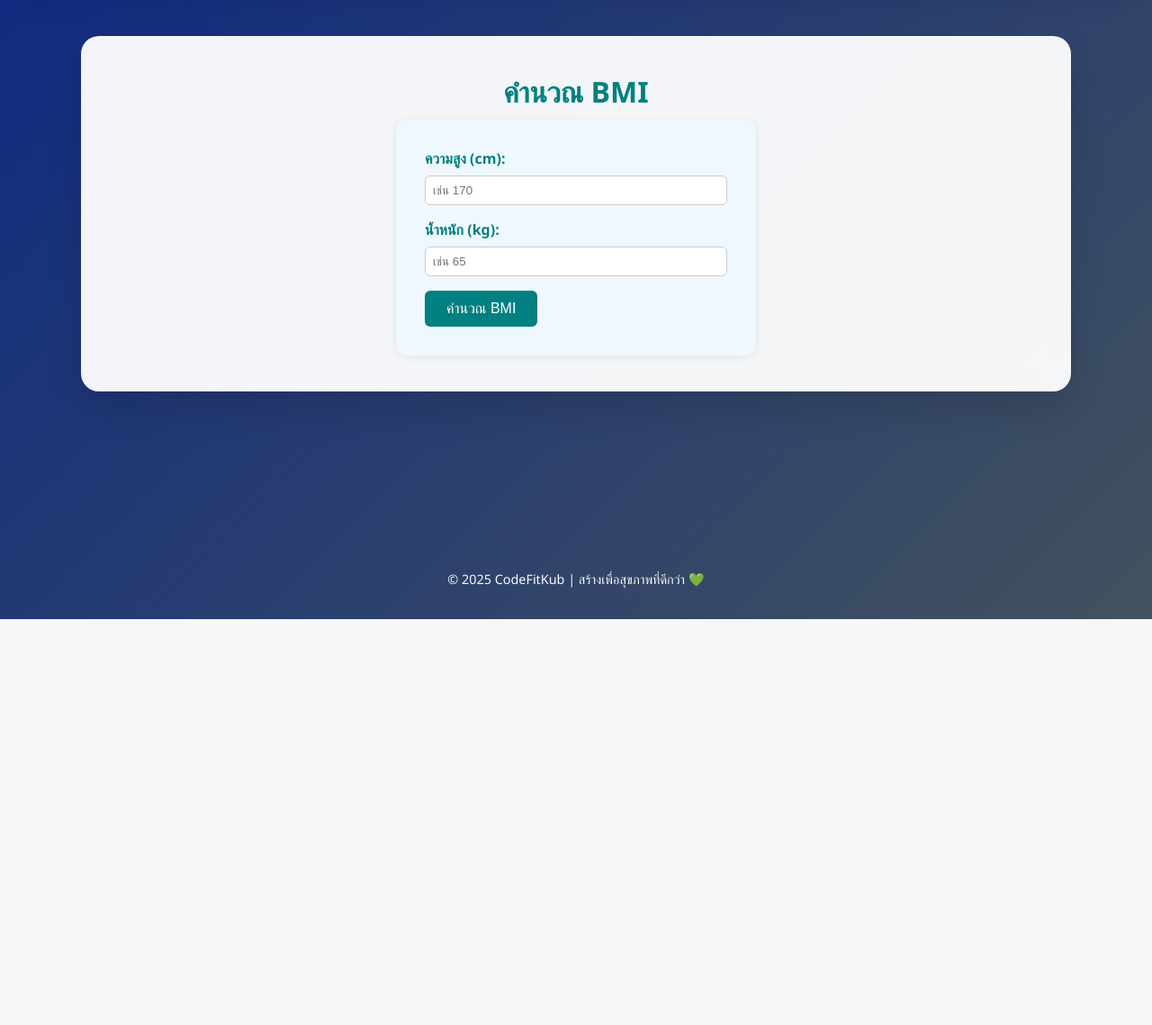
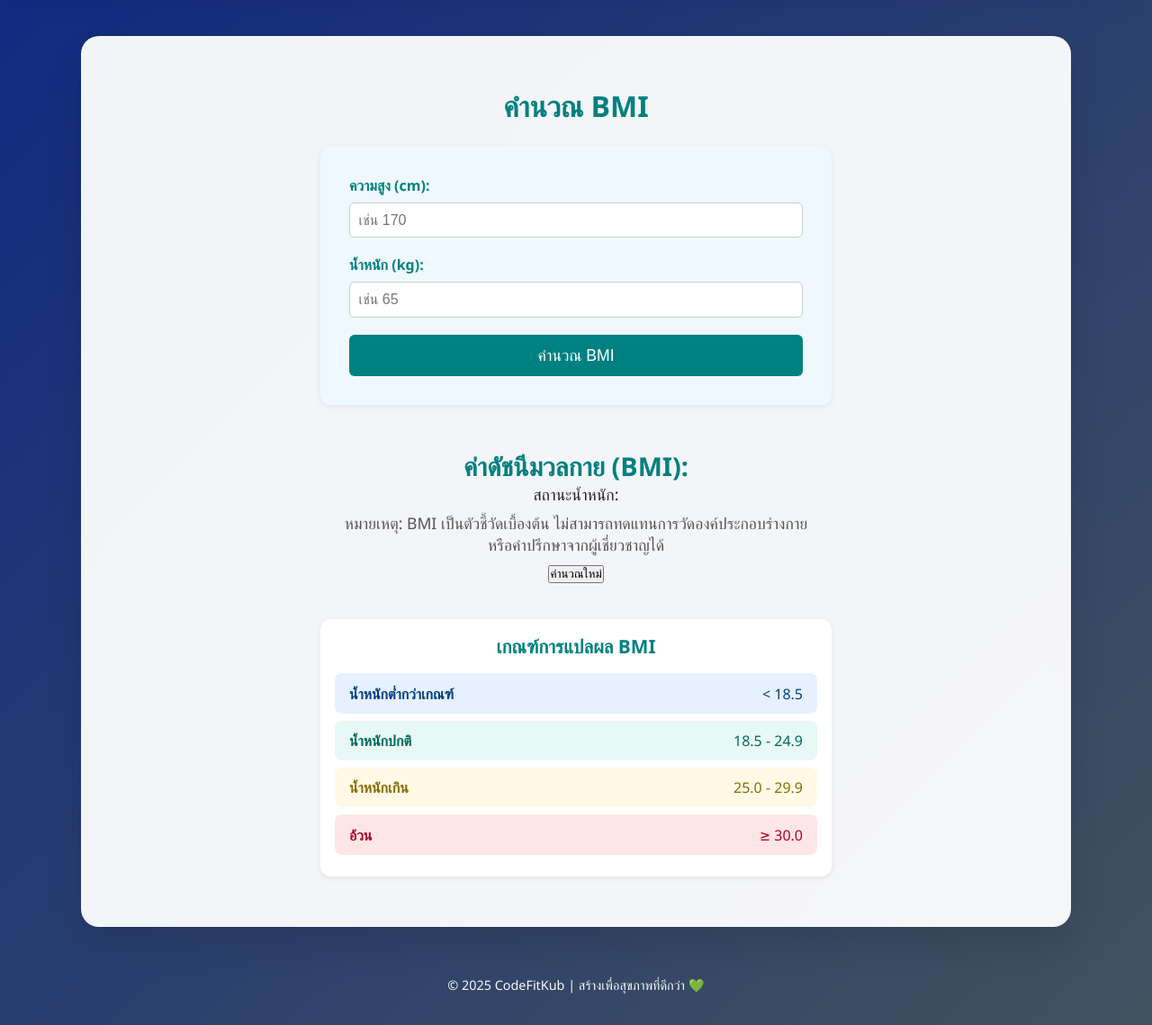
Before and after one commit to Nomu2448/Codefitkub, a Django app: page /bmi in a window 1280 px wide. Shown: the part 112-1251 px from the top of the page at 90% size. Before the commit the page ends 800 px from the top, so only its background shows below. Run offline with Django 5.2, Linux system fonts and the light colour scheme.

Commit message:
fix ui function-bmi

```diff
--- a/templates/bmi.html
+++ b/templates/bmi.html
@@ -4,32 +4,231 @@
 
 {% block extra_head %}
 <style>
-    .bmi-form { max-width: 400px; margin: 0 auto; background: #f0f8ff; padding: 2rem; border-radius: 12px; box-shadow: 0 2px 8px #0001; }
-    .bmi-form label { display: block; margin-bottom: 0.5rem; font-weight: bold; color: #008080; }
-    .bmi-form input { width: 100%; padding: 0.5rem; margin-bottom: 1rem; border-radius: 6px; border: 1px solid #ccc; }
-    .bmi-form button { background: #008080; color: #fff; border: none; padding: 0.7rem 1.5rem; border-radius: 6px; font-size: 1rem; cursor: pointer; }
-    .bmi-form button:hover { background: #005f5f; }
-    .bmi-result { text-align: center; margin-top: 2rem; }
-    .bmi-result h2 { color: #008080; font-size: 2rem; }
-    .bmi-result p { font-size: 1.2rem; }
+    * { box-sizing: border-box; }
+
+    .bmi-container {
+        max-width: 600px;
+        margin: 0 auto;
+        padding: 1rem;
+    }
+
+    h1 {
+        color: #008080;
+        text-align: center;
+        margin-bottom: 1.5rem;
+        font-size: 2rem;
+    }
+
+    .bmi-form {
+        background: #f0f8ff;
+        padding: 2rem;
+        border-radius: 12px;
+        box-shadow: 0 2px 8px #0001;
+    }
+
+    .bmi-form label {
+        display: block;
+        margin-bottom: 0.5rem;
+        font-weight: bold;
+        color: #008080;
+        font-size: 1rem;
+    }
+
+    .bmi-form input {
+        width: 100%;
+        padding: 0.6rem;
+        margin-bottom: 1.2rem;
+        border-radius: 6px;
+        border: 1px solid #ccc;
+        font-size: 1rem;
+    }
+
+    .bmi-form button {
+        width: 100%;
+        background: #008080;
+        color: #fff;
+        border: none;
+        padding: 0.8rem;
+        border-radius: 6px;
+        font-size: 1.1rem;
+        cursor: pointer;
+        transition: background 0.3s;
+    }
+
+    .bmi-form button:hover {
+        background: #005f5f;
+    }
+
+    .bmi-result {
+        text-align: center;
+        margin-top: 2rem;
+        padding: 1rem;
+    }
+
+    .bmi-result h2 {
+        color: #008080;
+        font-size: 1.8rem;
+    }
+
+    .bmi-result p {
+        font-size: 1.1rem;
+    }
+
+    /* ตารางแปลผล */
+    .bmi-reference {
+        background: white;
+        border-radius: 12px;
+        box-shadow: 0 2px 6px #0001;
+        padding: 1rem;
+        margin-top: 1.5rem;
+    }
+
+    .bmi-reference h3 {
+        text-align: center;
+        color: #008080;
+        margin-bottom: 1rem;
+        font-size: 1.3rem;
+    }
+
+    .bmi-reference .row {
+        display: flex;
+        justify-content: space-between;
+        align-items: center;
+        padding: 0.7rem 1rem;
+        border-radius: 8px;
+        margin-bottom: 0.5rem;
+        font-size: 1rem;
+    }
+
+    .bmi-reference .row span:first-child {
+        font-weight: bold;
+    }
+
+    .bg-blue-50 { background: #e6f0ff; color: #004080; }
+    .bg-green-50 { background: #e8f8f5; color: #00695c; }
+    .bg-yellow-50 { background: #fff9e6; color: #8a6d00; }
+    .bg-red-50 { background: #ffe6e6; color: #b00020; }
+
+    /* ปรับสำหรับมือถือ */
+    @media (max-width: 600px) {
+        h1 {
+            font-size: 1.6rem;
+        }
+
+        .bmi-form {
+            padding: 1.2rem;
+        }
+
+        .bmi-form input,
+        .bmi-form button {
+            font-size: 1rem;
+            padding: 0.7rem;
+        }
+
+        .bmi-result h2 {
+            font-size: 1.5rem;
+        }
+
+        .bmi-reference h3 {
+            font-size: 1.2rem;
+        }
+
+        .bmi-reference .row {
+            flex-direction: column;
+            align-items: flex-start;
+            gap: 0.3rem;
+            font-size: 0.95rem;
+        }
+    }
 </style>
 {% endblock %}
 
 {% block content %}
-<h1 style="color:#008080; text-align:center;">คำนวณ BMI</h1>
-<form method="post" class="bmi-form">
-    {% csrf_token %}
-    <label for="height">ความสูง (cm):</label>
-    <input type="number" name="height" step="0.1" required placeholder="เช่น 170">
-    <label for="weight">น้ำหนัก (kg):</label>
-    <input type="number" name="weight" step="0.1" required placeholder="เช่น 65">
-    <button type="submit">คำนวณ BMI</button>
-</form>
-{% if bmi %}
-    <div class="bmi-result">
-        <h2>ค่าดัชนีมวลกาย (BMI): {{ bmi }}</h2>
-        <p>สถานะน้ำหนัก: <strong>{{ status }}</strong></p>
-        <p style="color:#555; max-width:700px; margin:0.5rem auto">หมายเหตุ: BMI เป็นตัวชี้วัดเบื้องต้น ไม่สามารถทดแทนการวัดองค์ประกอบร่างกายหรือคำปรึกษาจากผู้เชี่ยวชาญได้</p>
+<div class="bmi-container">
+    <h1>คำนวณ BMI</h1>
+
+    <form method="post" class="bmi-form" id="bmiForm">
+        {% csrf_token %}
+        <label for="height">ความสูง (cm):</label>
+        <input type="number" id="height" name="height" step="0.1" required placeholder="เช่น 170">
+
+        <label for="weight">น้ำหนัก (kg):</label>
+        <input type="number" id="weight" name="weight" step="0.1" required placeholder="เช่น 65">
+
+        <button type="submit">คำนวณ BMI</button>
+    </form>
+
+    <div id="bmiResult" class="bmi-result hidden">
+        <h2>ค่าดัชนีมวลกาย (BMI): <span id="bmiValue"></span></h2>
+        <p>สถานะน้ำหนัก: <strong id="bmiStatus"></strong> <span id="bmiIcon"></span></p>
+        <p style="color:#555; max-width:700px; margin:0.5rem auto">
+            หมายเหตุ: BMI เป็นตัวชี้วัดเบื้องต้น ไม่สามารถทดแทนการวัดองค์ประกอบร่างกายหรือคำปรึกษาจากผู้เชี่ยวชาญได้
+        </p>
+        <button onclick="resetCalculator()" class="mt-4 bg-gray-500 hover:bg-gray-600 text-white font-semibold py-2 px-6 rounded-lg transition-all duration-300">คำนวณใหม่</button>
     </div>
-{% endif %}
+
+    <div class="bmi-reference">
+        <h3>เกณฑ์การแปลผล BMI</h3>
+        <div class="row bg-blue-50">
+            <span>น้ำหนักต่ำกว่าเกณฑ์</span><span>< 18.5</span>
+        </div>
+        <div class="row bg-green-50">
+            <span>น้ำหนักปกติ</span><span>18.5 - 24.9</span>
+        </div>
+        <div class="row bg-yellow-50">
+            <span>น้ำหนักเกิน</span><span>25.0 - 29.9</span>
+        </div>
+        <div class="row bg-red-50">
+            <span>อ้วน</span><span>≥ 30.0</span>
+        </div>
+    </div>
+</div>
+
+<script>
+document.getElementById('bmiForm').addEventListener('submit', function(e) {
+    e.preventDefault();
+
+    const height = parseFloat(document.getElementById('height').value);
+    const weight = parseFloat(document.getElementById('weight').value);
+
+    if (!height || !weight || height <= 0 || weight <= 0) {
+        alert('กรุณากรอกข้อมูลให้ถูกต้อง');
+        return;
+    }
+
+    const heightInMeters = height / 100;
+    const bmi = (weight / (heightInMeters * heightInMeters)).toFixed(1);
+
+    let status, statusClass, icon;
+    if (bmi < 18.5) {
+        status = 'น้ำหนักต่ำกว่าเกณฑ์';
+        statusClass = 'bg-blue-100 text-blue-800';
+        icon = '📉';
+    } else if (bmi <= 24.9) {
+        status = 'น้ำหนักปกติ';
+        statusClass = 'bg-green-100 text-green-800';
+        icon = '✅';
+    } else if (bmi <= 29.9) {
+        status = 'น้ำหนักเกิน';
+        statusClass = 'bg-yellow-100 text-yellow-800';
+        icon = '⚠️';
+    } else {
+        status = 'อ้วน';
+        statusClass = 'bg-red-100 text-red-800';
+        icon = '🚨';
+    }
+
+    document.getElementById('bmiValue').textContent = bmi;
+    document.getElementById('bmiStatus').textContent = status;
+    document.getElementById('bmiIcon').textContent = icon;
+    document.getElementById('bmiResult').classList.remove('hidden');
+    document.getElementById('bmiResult').scrollIntoView({ behavior: 'smooth' });
+});
+
+function resetCalculator() {
+    document.getElementById('bmiForm').reset();
+    document.getElementById('bmiResult').classList.add('hidden');
+    document.getElementById('height').focus();
+}
+</script>
 {% endblock %}
```
